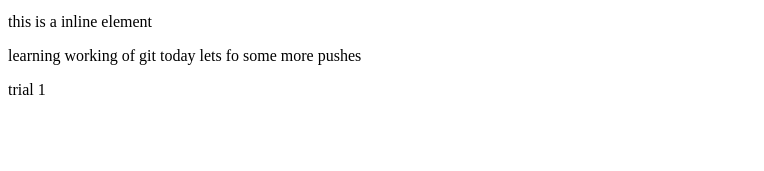
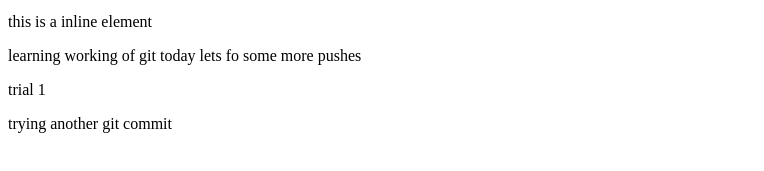
Before and after one commit to raunakpratapkushwaha-ai/CSE-24-RAUNAK, a plain HTML site: page index.html in a window 1280 px wide. Shown: the part 293-464 px from the top of the page, without its empty margins (0-764 px from the left). Drawn offline with Linux system fonts and the light colour scheme.

Commit message:
GIT COMMIT

```diff
--- a/index.html
+++ b/index.html
@@ -20,5 +20,6 @@
     <p> this is a inline element</p>
     <p>learning working of git today lets fo some more pushes </p>
     <p>trial 1 </p>
+    <p>trying another git commit </p>
 </body>
 </html>
```
